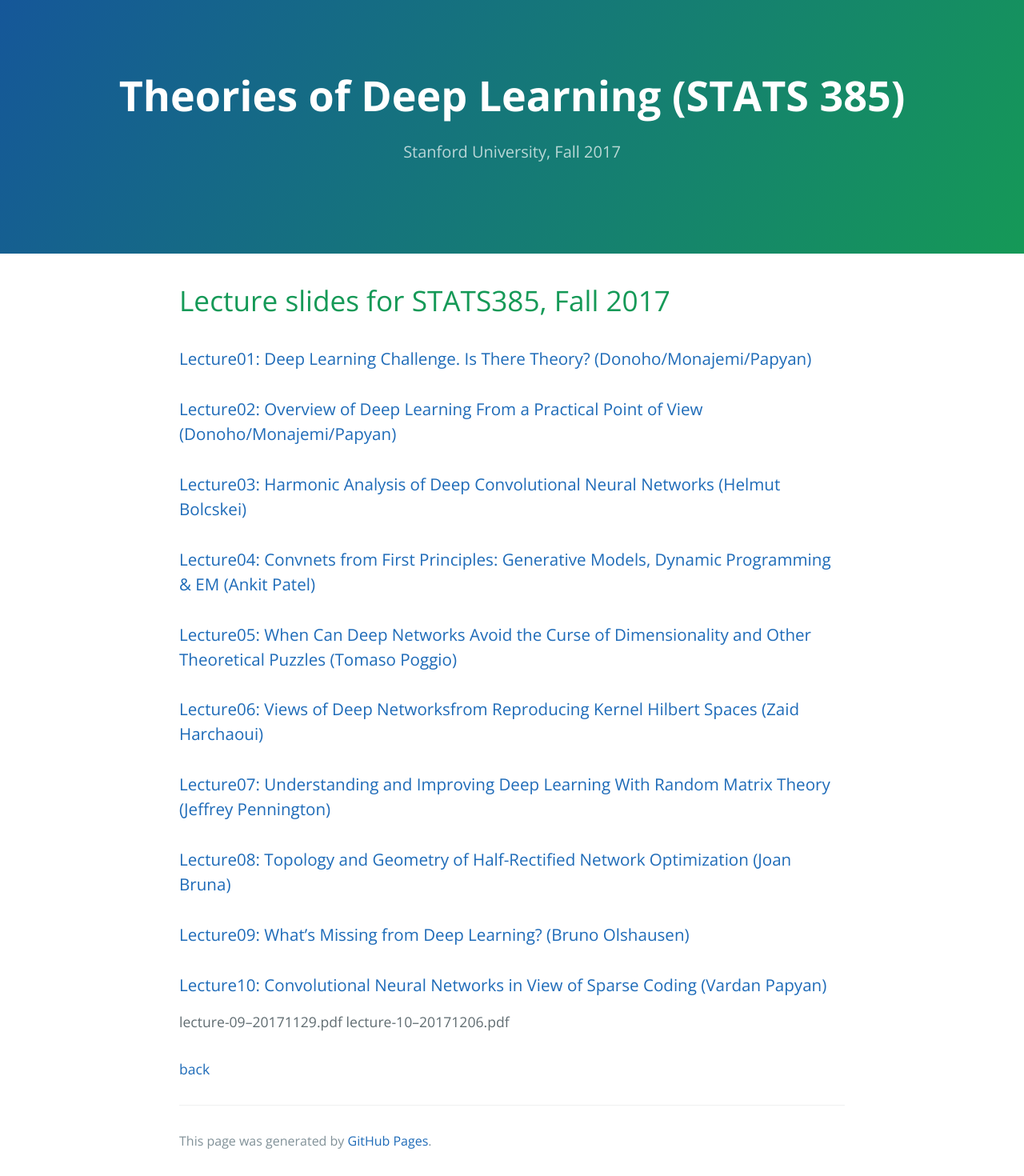
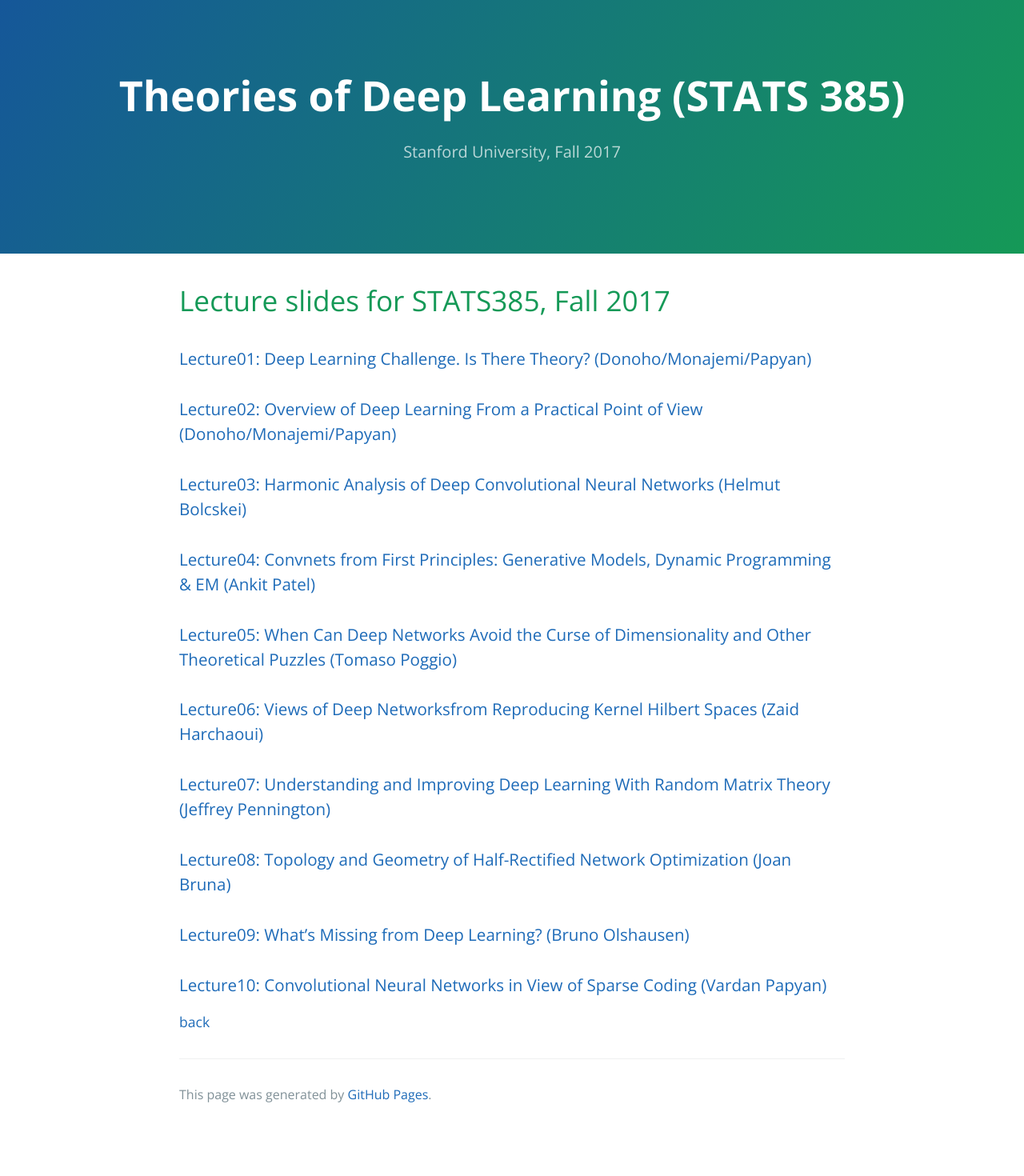
Before and after one commit to stats385/stats385.github.io, a Jekyll site: the page built from lecture_slides.md, in a window 1280 px wide. Shown: the whole page at 80% size. Built offline with Jekyll 4.4.1, drawn with Linux system fonts in a browser that asks for light colours; our own code applies the rules of GitHub Pages for plain Markdown files; the repository's description, which GitHub fills in, is left out; after the commit the page ends 1412 px from its top, so only the background shows below that.

Commit message:
lectures 9 and 10

```diff
--- a/lecture_slides.md
+++ b/lecture_slides.md
@@ -22,9 +22,4 @@
 
 ### [Lecture10: Convolutional Neural Networks in View of Sparse Coding (Vardan Papyan)](./assets/lectures/lecture-10--20171206.pdf)
 
-lecture-09--20171129.pdf
-lecture-10--20171206.pdf
-
-### []()
-
 [back](./)
```
Also changed, not shown: 1 other file.
